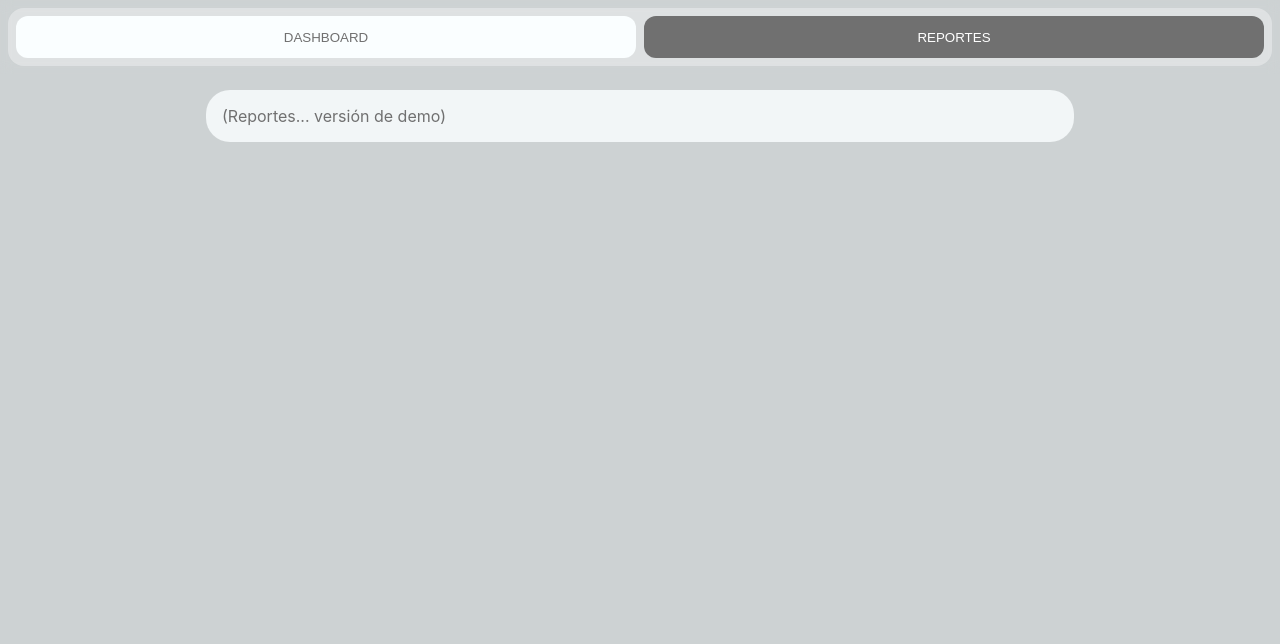
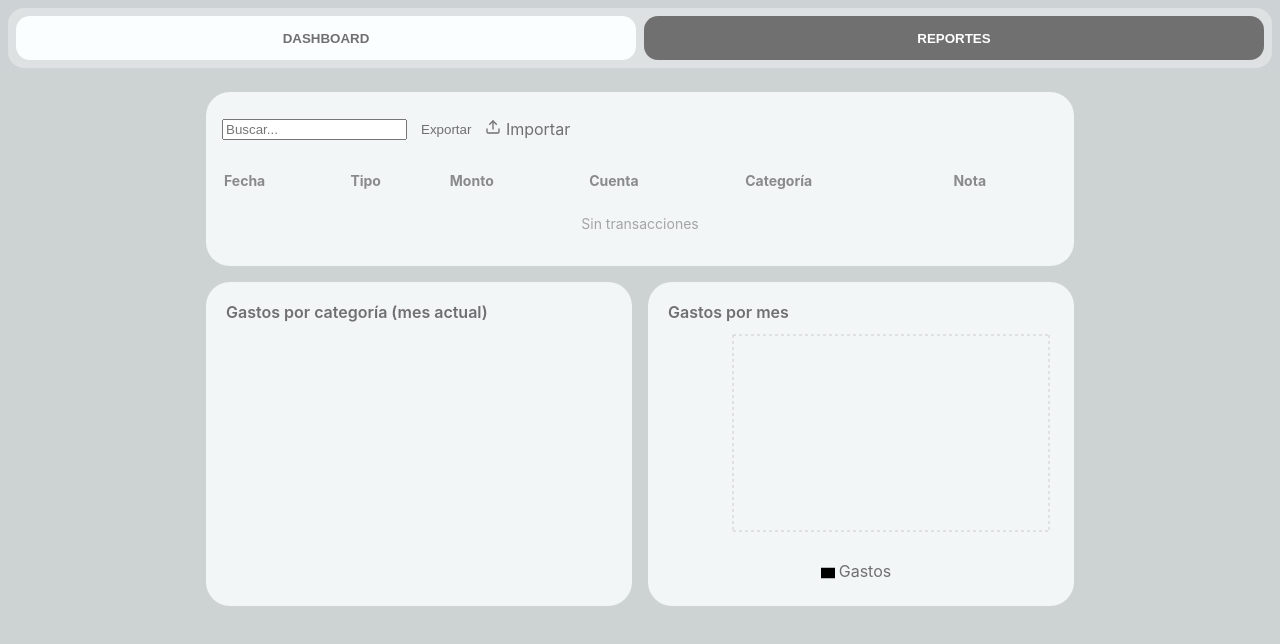
Before and after one commit to sixbrains/Hasaba, a React (Vite) app: page / in a window 1280 px wide. Both pictures are taken after a click on the button "REPORTES". Shown: the top 644 px of the page. Built offline with nearby package versions, Linux system fonts and the light colour scheme.

Commit message:
Add files via upload

```diff
--- a/src/App.tsx
+++ b/src/App.tsx
@@ -132,12 +132,6 @@ function parseCSV(text: string) {
   })
 }
 
-const cardStyle: React.CSSProperties = { backgroundColor: PALETTE.card, color: PALETTE.text, border: 'none', borderRadius: 24 }
-const inputCls = 'w-full rounded-xl px-3 py-2 outline-none'
-const inputStyle: React.CSSProperties = { backgroundColor: '#FAFEFF', color: PALETTE.text, border: 'none', boxShadow: 'none' }
-const tabBase = 'flex-1 px-4 py-2 rounded-xl font-semibold tracking-wide'
-const disabledField: React.CSSProperties = { opacity: 0.55 }
-
 export default function App() {
   const [accounts] = useLocalState<Account[]>(LS_KEYS.ACCOUNTS, defaultAccounts)
   const [categories, setCategories] = useLocalState<Category[]>(LS_KEYS.CATEGORIES, defaultCategories)
@@ -147,19 +141,29 @@ export default function App() {
   const [txs, setTxs] = useLocalState<any[]>(LS_KEYS.TXS, [])
   const [tab, setTab] = useState<'dashboard'|'reportes'>('dashboard')
 
-  const summary = useMemo(() => computeBalances(accounts, txs), [accounts, txs])
+  // ---- Form state (controlado) ----
+  const [form, setForm] = useState<any>({
+    type: 'TRANSFERENCIA',
+    date: todayStr(),
+    amount: '',
+    accountFromId: 'visa',
+    accountToId: 'ahorros',
+    paymentMethod: 'VISA',
+    categoryId: null,
+    note: ''
+  })
+  const onChange = (k: string, v: any) => setForm((f:any)=>({ ...f, [k]: v }))
 
-  const [form, setForm] = useState<any>({ type: 'TRANSFERENCIA', date: todayStr(), amount: '', accountFromId: 'visa', accountToId: 'ahorros', paymentMethod: 'VISA', categoryId: null, note: '' })
+  // Autoseleccionar cuenta origen en Gasto según medio de pago
   useEffect(() => {
-    if (form.type === 'GASTO') {
-      const pm = PAYMENT_METHODS.find(m => m.id === form.paymentMethod)
-      if (pm) {
-        const target = accounts.find(a => a.name.includes(pm.accountName))
-        if (target && form.accountFromId !== target.id) setForm((f:any) => ({ ...f, accountFromId: target.id }))
-      }
-    }
+    if (form.type !== 'GASTO') return
+    const pm = PAYMENT_METHODS.find(m => m.id === form.paymentMethod)
+    if (!pm) return
+    const target = accounts.find(a => a.name.includes(pm.accountName))
+    if (target && form.accountFromId !== target.id) setForm((f:any) => ({ ...f, accountFromId: target.id }))
   }, [form.paymentMethod, form.type, accounts])
 
+  // Listado de categorías por tipo y reset cuando cambia tipo
   useEffect(() => {
     const isGastoLocal = form.type === 'GASTO'
     const isIngresoLocal = form.type === 'INGRESO'
@@ -172,19 +176,36 @@ export default function App() {
     }
   }, [form.type, categories])
 
-  const onChange = (k: string, v: any) => setForm((f:any)=>({ ...f, [k]: v }))
+  // Helpers UI
   const isIngreso = form.type === 'INGRESO'
   const isGasto = form.type === 'GASTO'
   const isTransf = form.type === 'TRANSFERENCIA'
 
+  const summary = useMemo(() => computeBalances(accounts, txs), [accounts, txs])
+
+  // Guardar transacción
   const addTx = () => {
-    const amountCents = toCents(form.amount); if (amountCents <= 0) { alert('Monto inválido'); return }
-    const base = { id: crypto.randomUUID?.() || String(Math.random()), amountCents, date: form.date, note: form.note?.trim() || null, createdAt: Date.now(), updatedAt: Date.now(), categoryId: null as string|null, paymentMethod: null as string|null, accountFromId: null as string|null, accountToId: null as string|null }
+    const amountCents = toCents(form.amount)
+    if (amountCents <= 0) { alert('Monto inválido'); return }
+    const base = {
+      id: crypto.randomUUID?.() || String(Math.random()),
+      amountCents,
+      date: form.date,
+      note: form.note?.trim() || null,
+      createdAt: Date.now(),
+      updatedAt: Date.now(),
+      categoryId: null as string|null,
+      paymentMethod: null as string|null,
+      accountFromId: null as string|null,
+      accountToId: null as string|null
+    }
     let tx: any
     if (isIngreso)      tx = { ...base, type: 'INGRESO',       accountToId: form.accountToId, categoryId: form.categoryId }
     else if (isGasto)   tx = { ...base, type: 'GASTO',          accountFromId: form.accountFromId, categoryId: form.categoryId, paymentMethod: form.paymentMethod }
     else                tx = { ...base, type: 'TRANSFERENCIA', accountFromId: form.accountFromId, accountToId: form.accountToId }
-    setTxs((prev:any[]) => [tx, ...prev]); setForm((f:any)=>({ ...f, amount: '', note: '' }))
+
+    setTxs((prev:any[]) => [tx, ...prev])
+    setForm((f:any)=>({ ...f, amount: '', note: '' }))
   }
 
   const gastosPorCategoria = useMemo(() => {
@@ -204,8 +225,10 @@ export default function App() {
       <div style={{ position: 'sticky', top: 0, zIndex: 10, padding: 8, backdropFilter: 'blur(6px)' }}>
         <div style={{ display: 'flex', gap: 8, padding: 8, borderRadius: 16, background: 'rgba(255,255,255,0.35)' }}>
           {[{ id: 'dashboard', label: 'DASHBOARD' }, { id: 'reportes', label: 'REPORTES' }].map(t => (
-            <button key={t.id} onClick={() => setTab(t.id as any)} className={'seg-btn'}
-              style={{ flex: 1, color: tab === t.id ? 'white' : PALETTE.text, background: tab === t.id ? PALETTE.accent : 'var(--field)', border:'none' }}>{t.label}</button>
+            <button key={t.id} onClick={() => setTab(t.id as any)}
+              style={{ flex: 1, height: 44, borderRadius: 14, color: tab === t.id ? 'white' : PALETTE.text, background: tab === t.id ? PALETTE.accent : '#FAFEFF', border:'none', fontWeight:600 }}>
+              {t.label}
+            </button>
           ))}
         </div>
       </div>
@@ -215,8 +238,8 @@ export default function App() {
           <section style={{ display: 'grid', gap: 16 }}>
             <div style={{ display: 'grid', gap: 16 }}>
               {/* Ahorros ancho completo */}
-              {(() => { const x = computeBalances(accounts, txs).accounts.find(s => s.account.id==='ahorros'); if(!x) return null; const {account,balanceCents}=x; return (
-                <div key={account.id} className='card'>
+              {(() => { const x = summary.accounts.find(s => s.account.id==='ahorros'); if(!x) return null; const {account,balanceCents}=x; return (
+                <div className='card' key={account.id}>
                   <div style={{ opacity: 0.7, fontSize: 14, marginBottom: 6 }}>{account.name}</div>
                   <div style={{ fontSize: 28, fontWeight: 700 }}>{fmtCOP(balanceCents)}</div>
                 </div>
@@ -224,8 +247,8 @@ export default function App() {
 
               {/* Daviplata - Nequi */}
               <div style={{ display: 'grid', gridTemplateColumns: '1fr 1fr', gap: 16 }}>
-                {['daviplata','nequi'].map(id => { const x = computeBalances(accounts, txs).accounts.find(s=>s.account.id===id)!; return (
-                  <div key={x.account.id} className='card'>
+                {['daviplata','nequi'].map(id => { const x = summary.accounts.find(s=>s.account.id===id)!; return (
+                  <div className='card' key={x.account.id}>
                     <div style={{ opacity: 0.7, fontSize: 14, marginBottom: 6 }}>{x.account.name}</div>
                     <div style={{ fontSize: 28, fontWeight: 700 }}>{fmtCOP(x.balanceCents)}</div>
                   </div>
@@ -234,11 +257,11 @@ export default function App() {
 
               {/* Visa - Rotativo */}
               <div style={{ display: 'grid', gridTemplateColumns: '1fr 1fr', gap: 16 }}>
-                {['visa','rotativo'].map(id => { const x = computeBalances(accounts, txs).accounts.find(s=>s.account.id===id)!; return (
-                  <div key={x.account.id} className='card'>
+                {['visa','rotativo'].map(id => { const x = summary.accounts.find(s=>s.account.id===id)!; return (
+                  <div className='card' key={x.account.id}>
                     <div style={{ opacity: 0.7, fontSize: 14, marginBottom: 6 }}>{x.account.name}</div>
                     <div style={{ fontSize: 28, fontWeight: 700 }}>{fmtCOP(x.balanceCents)}</div>
-                    {x.account.type === ACCOUNT_TYPES.CREDIT && (
+                    {x.account.type === 'CREDIT' && (
                       <div style={{ fontSize: 12, opacity: 0.7, marginTop: 6 }}>
                         Disponible {fmtCOP(x.creditAvailableCents)} · Cupo {fmtCOP(x.account.creditLimitCents || 0)}
                       </div>
@@ -249,8 +272,8 @@ export default function App() {
 
               {/* Empresa - Efectivo */}
               <div style={{ display: 'grid', gridTemplateColumns: '1fr 1fr', gap: 16 }}>
-                {['empresa','efectivo'].map(id => { const x = computeBalances(accounts, txs).accounts.find(s=>s.account.id===id)!; return (
-                  <div key={x.account.id} className='card'>
+                {['empresa','efectivo'].map(id => { const x = summary.accounts.find(s=>s.account.id===id)!; return (
+                  <div className='card' key={x.account.id}>
                     <div style={{ opacity: 0.7, fontSize: 14, marginBottom: 6 }}>{x.account.name}</div>
                     <div style={{ fontSize: 28, fontWeight: 700 }}>{fmtCOP(x.balanceCents)}</div>
                   </div>
@@ -263,17 +286,17 @@ export default function App() {
               <div style={{ display: 'grid', gridTemplateColumns: '1fr 1fr', gap: 16 }}>
                 <div>
                   <div style={{ fontSize: 13, opacity: 0.7 }}>Fecha</div>
-                  <input type='date' value={todayStr()} readOnly className={'w-full rounded-xl px-3 py-2 outline-none'} style={{ background: '#FAFEFF', color: PALETTE.text, border: 'none' }} />
+                  <input type='date' value={form.date} onChange={(e)=>onChange('date', e.target.value)} />
                 </div>
                 <div>
                   <div style={{ fontSize: 13, opacity: 0.7 }}>Monto (COP)</div>
-                  <input type='text' placeholder='63.800' className={'w-full rounded-xl px-3 py-2 outline-none'} style={{ background: '#FAFEFF', color: PALETTE.text, border: 'none' }} />
+                  <input type='text' placeholder='63.800' value={form.amount} onChange={(e)=>onChange('amount', e.target.value)} />
                 </div>
               </div>
 
               <div style={{ marginTop: 12 }}>
                 <div style={{ fontSize: 13, opacity: 0.7 }}>Medio de pago</div>
-                <select className={'w-full rounded-xl px-3 py-2 outline-none'} style={{ background: '#FAFEFF', color: PALETTE.text, border: 'none' }}>
+                <select value={form.paymentMethod} onChange={(e)=>onChange('paymentMethod', e.target.value)} disabled={isIngreso || isTransf}>
                   {PAYMENT_METHODS.map(m => (<option key={m.id} value={m.id}>{m.label}</option>))}
                 </select>
               </div>
@@ -281,14 +304,14 @@ export default function App() {
               <div style={{ display: 'grid', gridTemplateColumns: '1fr 1fr', gap: 16, marginTop: 12 }}>
                 <div>
                   <div style={{ fontSize: 13, opacity: 0.7 }}>Cuenta origen</div>
-                  <select className={'w-full rounded-xl px-3 py-2 outline-none'} style={{ background: '#FAFEFF', color: PALETTE.text, border: 'none' }}>
-                    {defaultAccounts.map(a => (<option key={a.id} value={a.id}>{a.name}</option>))}
+                  <select value={form.accountFromId} onChange={(e)=>onChange('accountFromId', e.target.value)} disabled={isIngreso || isGasto}>
+                    {accounts.map(a => (<option key={a.id} value={a.id}>{a.name}</option>))}
                   </select>
                 </div>
                 <div>
                   <div style={{ fontSize: 13, opacity: 0.7 }}>Cuenta destino</div>
-                  <select className={'w-full rounded-xl px-3 py-2 outline-none'} style={{ background: '#FAFEFF', color: PALETTE.text, border: 'none' }}>
-                    {defaultAccounts.map(a => (<option key={a.id} value={a.id}>{a.name}</option>))}
+                  <select value={form.accountToId} onChange={(e)=>onChange('accountToId', e.target.value)} disabled={isGasto}>
+                    {accounts.map(a => (<option key={a.id} value={a.id}>{a.name}</option>))}
                   </select>
                 </div>
               </div>
@@ -296,23 +319,25 @@ export default function App() {
               <div style={{ display: 'grid', gridTemplateColumns: '1fr 1fr', gap: 16, marginTop: 12 }}>
                 <div>
                   <div style={{ fontSize: 13, opacity: 0.7 }}>Categoría</div>
-                  <select className={'w-full rounded-xl px-3 py-2 outline-none'} style={{ background: '#FAFEFF', color: PALETTE.text, border: 'none' }}>
-                    {defaultCategories.map(c => (<option key={c.id} value={c.id}>{c.name}</option>))}
+                  <select value={form.categoryId || ''} onChange={(e)=>onChange('categoryId', e.target.value)} disabled={isTransf}>
+                    {categories.filter(c => (form.type==='GASTO' && c.kind==='GASTO') || (form.type==='INGRESO' && c.kind==='INGRESO'))
+                               .map(c => (<option key={c.id} value={c.id}>{c.name}</option>))}
                   </select>
                 </div>
                 <div>
                   <div style={{ fontSize: 13, opacity: 0.7 }}>Nota</div>
-                  <input type='text' placeholder='Descripción' className={'w-full rounded-xl px-3 py-2 outline-none'} style={{ background: '#FAFEFF', color: PALETTE.text, border: 'none' }} />
+                  <input type='text' placeholder='Descripción' value={form.note} onChange={(e)=>onChange('note', e.target.value)} />
                 </div>
               </div>
 
-              <div style={{ marginTop: 12, display: 'flex', gap: 8 }}>
-                {['Ingreso','Gasto','Transferencia'].map(lbl => (
-                  <button key={lbl} className={'seg-btn'} style={{ background: '#FAFEFF', color: PALETTE.text }}>{lbl}</button>
+              <div className='seg' style={{ marginTop: 12 }}>
+                {['INGRESO','GASTO','TRANSFERENCIA'].map(t => (
+                  <button key={t} className={form.type===t ? 'active' : ''} onClick={()=>onChange('type', t)}>{t[0]+t.slice(1).toLowerCase()}</button>
                 ))}
               </div>
 
-              <button style={{ width: '100%', marginTop: 12, padding: '12px 16px', borderRadius: 16, background: PALETTE.accent, color: 'white', fontWeight: 700, display: 'inline-flex', alignItems: 'center', justifyContent: 'center', gap: 8, border:'none' }}>
+              <button className='btn-primary' onClick={addTx}
+                      style={{ width: '100%', marginTop: 12, padding: '12px 16px', borderRadius: 16, display: 'inline-flex', alignItems: 'center', justifyContent: 'center', gap: 8 }}>
                 <Plus style={{ width: 18, height: 18 }} /> Guardar
               </button>
             </div>
@@ -320,9 +345,81 @@ export default function App() {
         )}
 
         {tab === 'reportes' && (
-          <div style={{ backgroundColor: PALETTE.card, color: PALETTE.text, borderRadius: 24, padding: 16 }}>
-            (Reportes... versión de demo)
-          </div>
+          <section style={{ display: 'grid', gap: 16 }}>
+            <div className='card' style={{ padding: 16 }}>
+              <div style={{ display: 'flex', gap: 8, alignItems: 'center' }}>
+                {/* Buscador rápido */}
+                <input placeholder='Buscar...' onChange={()=>{}} />
+                <button onClick={exportCSV}>Exportar</button>
+                <label style={{ cursor: 'pointer' }}>
+                  <Upload style={{ width: 16, height: 16 }} /> Importar
+                  <input type='file' accept='.csv' style={{ display: 'none' }} onChange={(e)=>e.target.files&&e.target.files[0]&&importCSV(e.target.files[0])} />
+                </label>
+              </div>
+
+              <div style={{ marginTop: 12, overflowX: 'auto' }}>
+                <table style={{ width: '100%', fontSize: 14 }}>
+                  <thead>
+                    <tr style={{ color: PALETTE.text, opacity: 0.8 }}>
+                      <th style={{ textAlign: 'left', padding: '8px 0' }}>Fecha</th>
+                      <th style={{ textAlign: 'left' }}>Tipo</th>
+                      <th style={{ textAlign: 'left' }}>Monto</th>
+                      <th style={{ textAlign: 'left' }}>Cuenta</th>
+                      <th style={{ textAlign: 'left' }}>Categoría</th>
+                      <th style={{ textAlign: 'left' }}>Nota</th>
+                    </tr>
+                  </thead>
+                  <tbody>
+                    {txs.map((t:any) => (
+                      <tr key={t.id} style={{ borderTop: `1px solid ${PALETTE.line}` }}>
+                        <td style={{ padding: '8px 0', whiteSpace: 'nowrap' }}>{t.date}</td>
+                        <td>{t.type}</td>
+                        <td>{fmtCOP(t.amountCents)}</td>
+                        <td>
+                          {t.type === 'INGRESO' && (accounts.find((a:any)=>a.id===t.accountToId)?.name || '—')}
+                          {t.type === 'GASTO' && (accounts.find((a:any)=>a.id===t.accountFromId)?.name || '—')}
+                          {t.type === 'TRANSFERENCIA' && `${accounts.find((a:any)=>a.id===t.accountFromId)?.name || '—'} → ${accounts.find((a:any)=>a.id===t.accountToId)?.name || '—'}`}
+                        </td>
+                        <td>{categories.find((c:any)=>c.id===t.categoryId)?.name || '—'}</td>
+                        <td title={t.note || ''} style={{ maxWidth: 280, overflow: 'hidden', textOverflow: 'ellipsis', whiteSpace: 'nowrap' }}>{t.note || ''}</td>
+                      </tr>
+                    ))}
+                    {txs.length === 0 && (
+                      <tr><td colSpan={6} style={{ textAlign: 'center', color: PALETTE.text, opacity: 0.6, padding: 16 }}>Sin transacciones</td></tr>
+                    )}
+                  </tbody>
+                </table>
+              </div>
+            </div>
+
+            {/* Gráficas */}
+            <div style={{ display: 'grid', gridTemplateColumns: '1fr 1fr', gap: 16 }}>
+              <div className='card'>
+                <div style={{ fontWeight: 600, marginBottom: 8 }}>Gastos por categoría (mes actual)</div>
+                <div style={{ height: 256 }}>
+                  <ResponsiveContainer width='100%' height='100%'>
+                    <PieChart>
+                      <Pie dataKey='value' data={[]} label={(e:any)=>e.name}>
+                        {[].map((_:any,i:number)=>(<Cell key={i} />))}
+                      </Pie>
+                      <Tooltip formatter={(v:any)=>fmtCOP(v)} /><Legend />
+                    </PieChart>
+                  </ResponsiveContainer>
+                </div>
+              </div>
+              <div className='card'>
+                <div style={{ fontWeight: 600, marginBottom: 8 }}>Gastos por mes</div>
+                <div style={{ height: 256 }}>
+                  <ResponsiveContainer width='100%' height='100%'>
+                    <BarChart data={[]}>
+                      <CartesianGrid strokeDasharray='3 3' /><XAxis dataKey='name' /><YAxis tickFormatter={(v:number)=>COP.format(v/100)} />
+                      <Tooltip formatter={(v:any)=>fmtCOP(v)} /><Legend /><Bar dataKey='value' name='Gastos' />
+                    </BarChart>
+                  </ResponsiveContainer>
+                </div>
+              </div>
+            </div>
+          </section>
         )}
       </div>
     </div>
```
